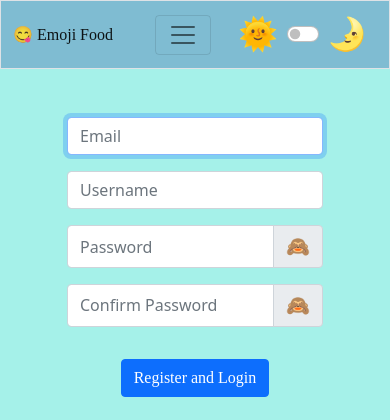
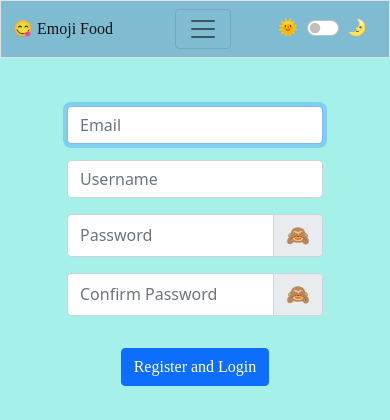
Before and after one commit to keinermendoza/emoji-food, a Flask app: page /register in a window 390 px wide. Shown: the top 420 px of the page. Run offline with Flask 2, Linux system fonts and the light colour scheme.

Commit message:
Update style.css
Try size sun and moon

```diff
--- a/static/style.css
+++ b/static/style.css
@@ -291,4 +291,7 @@ button {
   .navbar-brand, .nav-item > a {
     font-size: 1rem;
   }
+.sun-and-moon {
+font-size: 1rem;
 }
+}
```
